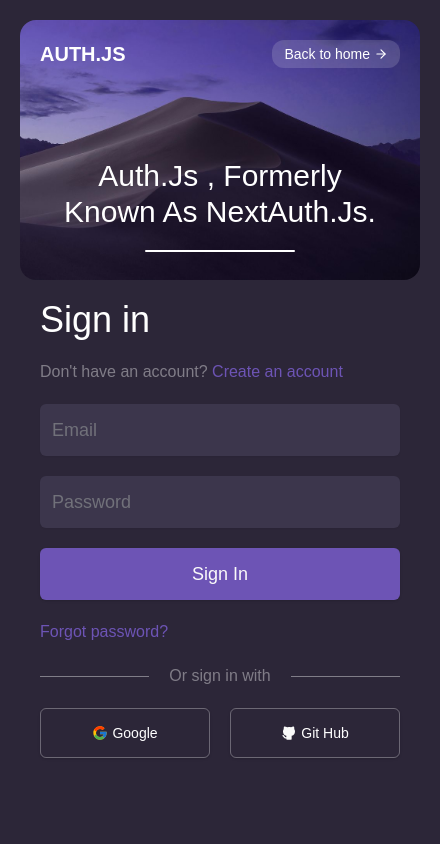
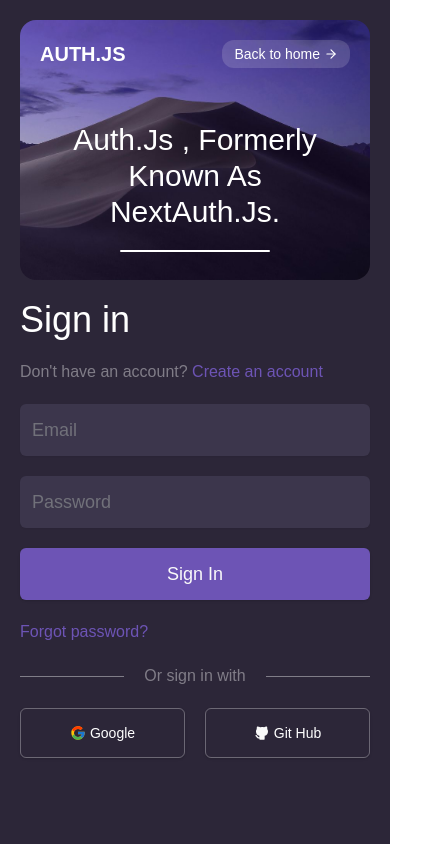
Before and after one commit to ChrisOxygen/Auth.js, a Next.js app: page /sign-in in a window 390 px wide. Shown: the whole page, 440 px wide, since content can reach past the window. Built offline with nearby package versions, Linux system fonts and the light colour scheme.

Commit message:
fixed responsiveness again and again

```diff
--- a/components/AuthForm.tsx
+++ b/components/AuthForm.tsx
@@ -155,7 +155,7 @@
   return (
     <div className="bg-[#2C2638] w-full h-screen flex-col sm:flex-row  p-5 flex gap-5">
       <div
-        className=" min-w-[400px] lg:basis-1/2 shrink grid h-[260px] sm:h-full rounded-2xl  p-5  "
+        className=" lg:basis-1/2 shrink grid h-[260px] sm:h-full rounded-2xl  p-5  "
         style={{
           backgroundImage: "url('/desert.jpg')",
           backgroundSize: "cover",
@@ -184,7 +184,7 @@
         </div>
       </div>
       <div className=" w-full lg:w-0  lg:basis-1/2 shrink grid place-items-center">
-        <div className=" md:px-[50px] px-[20px]  lg:px-[100px] mx-auto w-full flex flex-col gap-5">
+        <div className=" md:px-[50px] px-0  lg:px-[100px] mx-auto w-full flex flex-col gap-5">
           <h2 className="text-white text-4xl font-thin">
             {formType === "sign in" ? "Sign in" : "Create account"}
           </h2>
```
